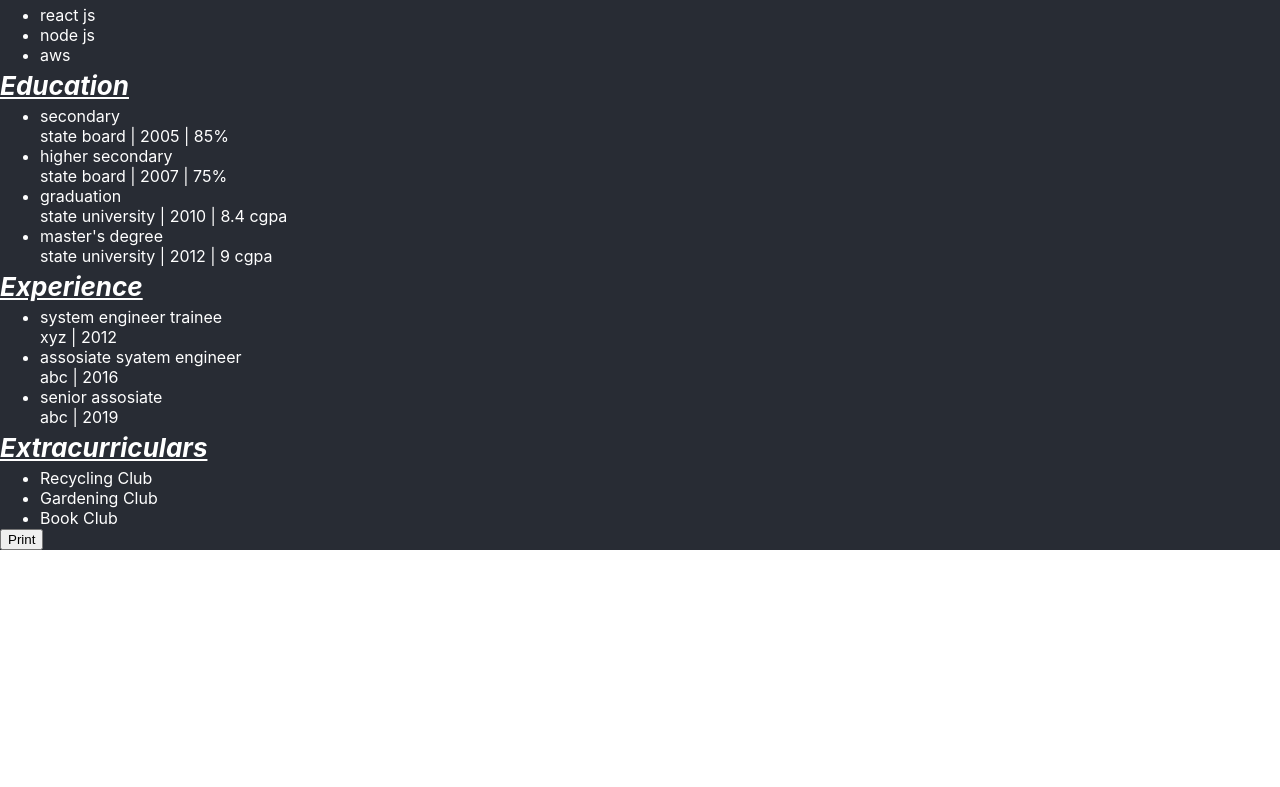
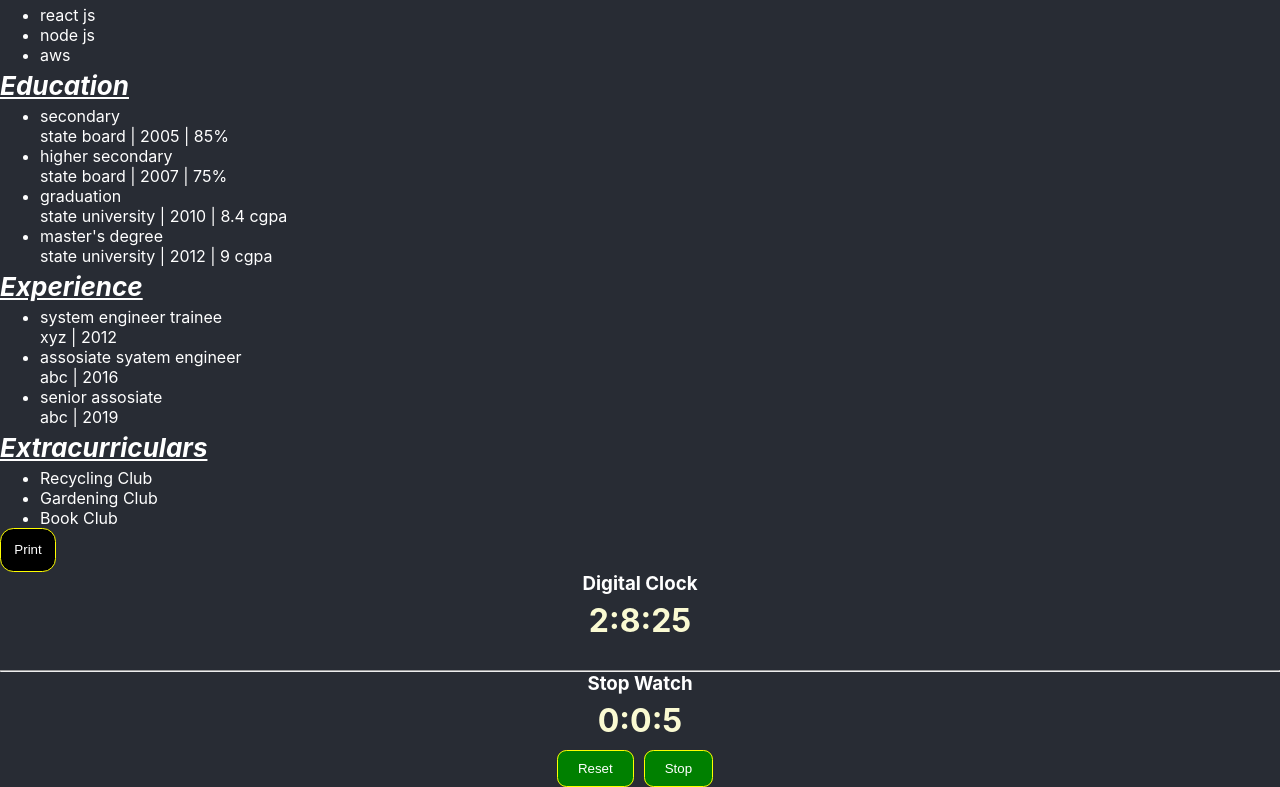
Before and after one commit to PuranjoyPatra/Learning-React, a React (Create React App) app: page / in a window 1280 px wide. Shown: the part 451-1238 px from the top of the page. Before the commit the page ends 1001 px from the top, so only its background shows below. Built offline with nearby package versions, Linux system fonts and the light colour scheme.

Commit message:
Digital Clock and Stop watch assignment

```diff
--- a/src/App.css
+++ b/src/App.css
@@ -39,8 +39,34 @@ h2 {
   margin: 5px 0;
 }
 
- li {
+li {
   /* font-size: 15px; */
   list-style-type: disc;
   color: white;
 }
+
+/* for digital clock and stop watch */
+
+.digitalClock,
+.stopWatch {
+  color: white;
+  text-align: center;
+}
+
+.btn{
+  text-align: center;
+}
+
+.clBtn {
+  background-color: green;
+  color: white;
+  padding: 10px 20px;
+  margin-right: 10px;
+  border-radius: 0.7em;
+  border: 1px solid yellow;
+  cursor: pointer;
+}
+.clBtn:hover {
+  background-color: lightgreen;
+  color: darkblue;
+}
--- a/src/App.js
+++ b/src/App.js
@@ -3,25 +3,20 @@ import "./App.css";
 import resume from "./data/resumedata";
 import List from "./components/List";
 import Resume from "./components/Resume";
-import Avatar from "./components/Avatar";
 
 import Event from "./components/Event";
 
 import { useState } from "react";
+import Clock from "./components/Clock";
 
 function App() {
   return (
     <div className='App'>
       <h2>Assignment: Resume Builder</h2>
-      <h1>Resume</h1>
-      <Avatar
-        size={100}
-        person={{
-          name: "Katsuko Saruhashi",
-          imageId: "YfeOqp2",
-        }}
-      />
+
       <Resume data={resume} />
+
+      <Clock/>
 
       {/* <h2>Assignment: Chapter 3</h2>
       <List layout='numbered' items={videos} />
--- /dev/null
+++ b/src/components/Clock.js
@@ -0,0 +1,75 @@
+import { useEffect, useState } from "react";
+
+function Clock() {
+  const [startDate, setStartDate] = useState(new Date());
+  const [date, setDate] = useState(new Date());
+  const [pause, setPause] = useState(false);
+
+  // const id = setInterval(()=>{
+  //     setDate(new Date())
+  // }, 1000)
+
+  // console.log(id);
+
+  useEffect(() => {
+    const id = setInterval(() => {
+      if (!pause) {
+        setDate(new Date());
+      }
+    }, 1000);
+
+    console.log(id, pause);
+    return () => clearInterval(id);
+  }, [pause]);
+
+  return (
+    <>
+      <h3 className='digitalClock'>Digital Clock</h3>
+      <h1 className='digitalClock'>
+        {(date.getHours() % 12) +
+          ":" +
+          date.getMinutes() +
+          ":" +
+          date.getSeconds()}
+      </h1>
+      <br />
+      <hr />
+
+      <h3 className='stopWatch'>Stop Watch</h3>
+      <h1 className='stopWatch'>
+        {Math.floor((date - startDate) / (1000 * 3600)) +
+          ":" +
+          Math.floor((date - startDate) / (1000 * 60)) +
+          ":" +
+          (Math.floor((date - startDate) / 1000) % 60)}
+      </h1>
+      <div className='btn'>
+        <button
+          className='clBtn'
+          onClick={(e) => {
+            e.stopPropagation();
+            setStartDate(new Date());
+            setDate(new Date());
+            setPause(false);
+          }}
+        >
+          {" "}
+          Reset
+        </button>
+        <button
+          className='clBtn'
+          onClick={(e) => {
+            e.stopPropagation();
+            setPause(true);
+            console.log("later implementing...");
+          }}
+        >
+          {" "}
+          Stop
+        </button>
+      </div>
+    </>
+  );
+}
+
+export default Clock;
--- a/src/components/Resume.js
+++ b/src/components/Resume.js
@@ -1,13 +1,18 @@
+import Avatar from "./Avatar";
+import "./PlayButton.css"
+
 const Resume = ({ data }) => {
-  function beforePrint() {
-    console.log("on before");
-    document.body.style.background = "white";
-    document.body.style.color = "black";
-    window.print();
-  };
 
   return (
     <>
+    <h1>Resume</h1>
+      <Avatar
+        size={100}
+        person={{
+          name: "Katsuko Saruhashi",
+          imageId: "YfeOqp2",
+        }}
+      />
       <div className='stuff'>
         <p className='email'>💌 katsuko@gmail.com</p>
         <p className='head'>Interests</p>
@@ -62,7 +67,7 @@ const Resume = ({ data }) => {
         <button
           onClick={(e) => {
             e.stopPropagation();
-            beforePrint()
+            window.print();
           }}
         >
           Print
```
